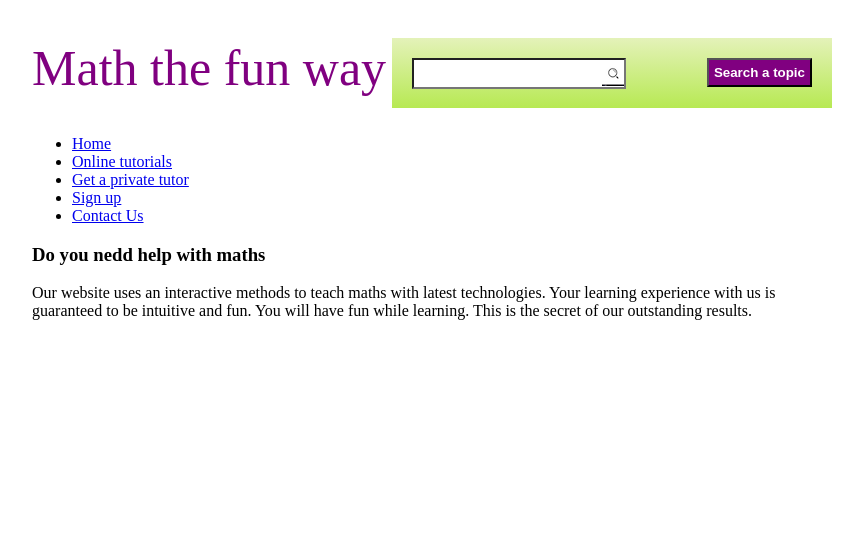
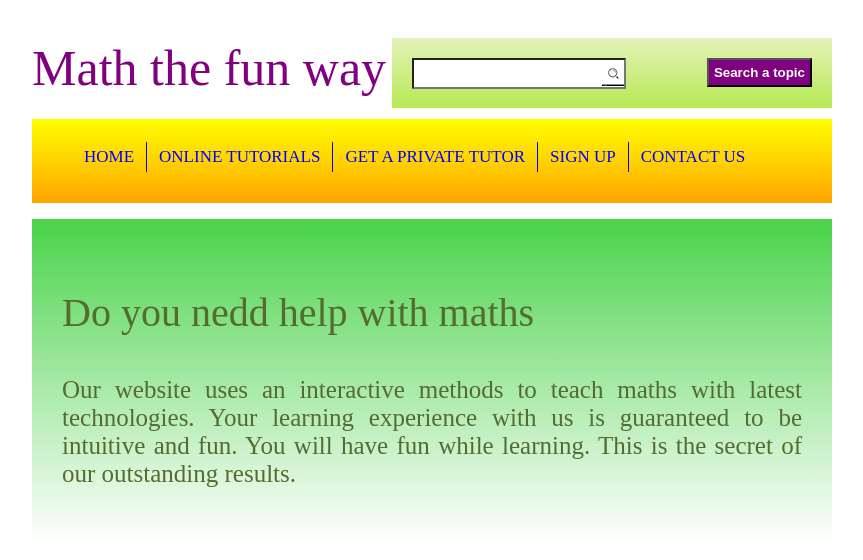
Before and after one commit to Ankush-23/Math-website, a plain HTML site: page math_tutorial website/index.html in a window 1280 px wide. Shown: the whole page, without its empty margins (208-1071 px from the left). Drawn offline with Linux system fonts and the light colour scheme.

Commit message:
Update styling.css

```diff
--- a/math_tutorial website/styling.css
+++ b/math_tutorial website/styling.css
@@ -50,3 +50,57 @@ h1 a {
 .clear {
     clear: both;
 }
+#menu {
+        height: 70px;
+        background: linear-gradient(yellow, orange);
+        padding: 7px 0;
+    }
+
+    ul {
+        list-style: none;
+    }
+
+    #menu ul li {
+        float: left;
+        padding: 0px 12px;
+        height: 30px;
+        border-right: 1px solid blue;
+    }
+
+    #menu ul li:last-child {
+        border-right: none;
+    }
+
+    #menu ul li a {
+        text-decoration: none;
+        text-transform: uppercase;
+        font-size: 17px;
+        color: blue;
+        line-height: 30px;
+        transition: font-size 0.3s ease;
+    }
+
+    #menu ul li a:hover,
+    #menu ul li a:active {
+        font-size: 20px;
+        font-weight: bold;
+        color: blueviolet;
+    }
+
+    #introduction {
+        background: linear-gradient(rgb(74, 211, 74), white);
+        padding: 30px;
+        margin: 16px 0;
+    }
+
+    #introduction h3 {
+        font-size: 40px;
+        color: darkolivegreen;
+        font-weight: normal;
+    }
+
+    #introduction p {
+        font-size: 25px;
+        color: darkolivegreen;
+        text-align: justify;
+    }
```
